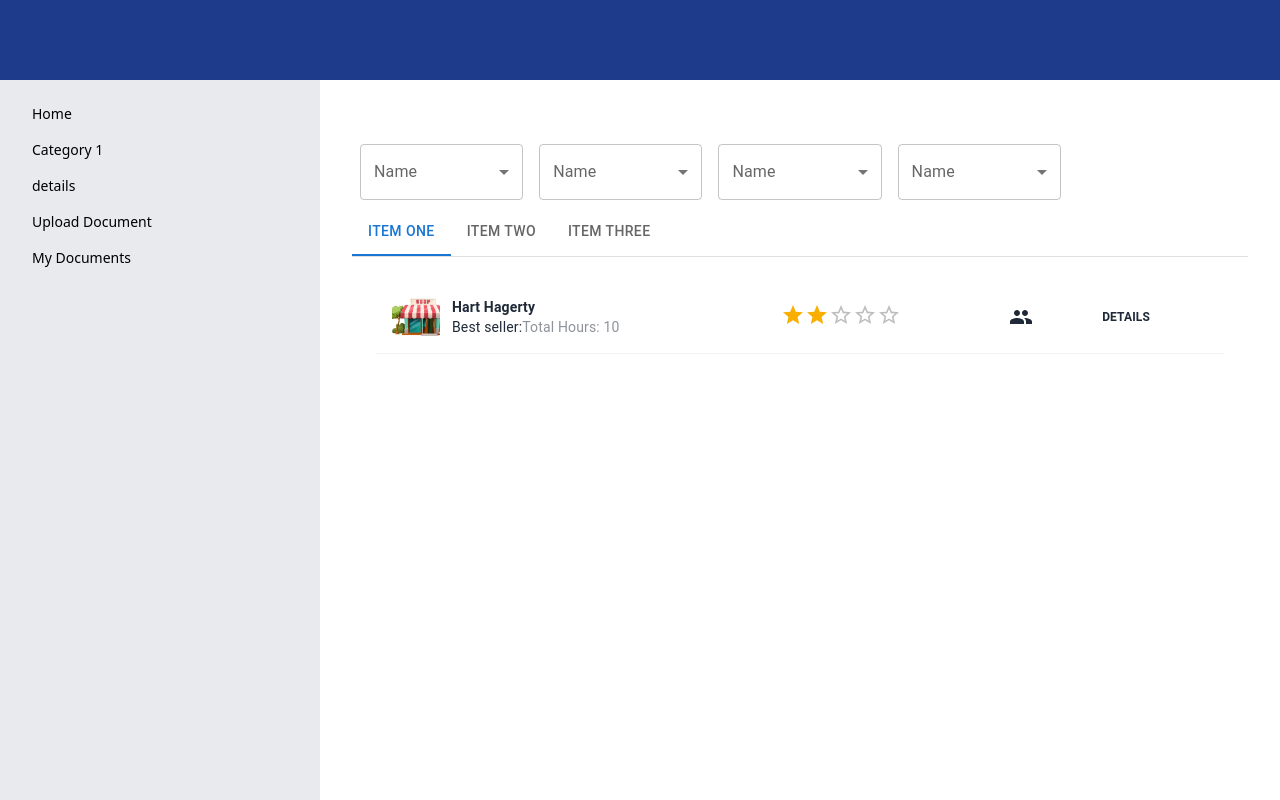
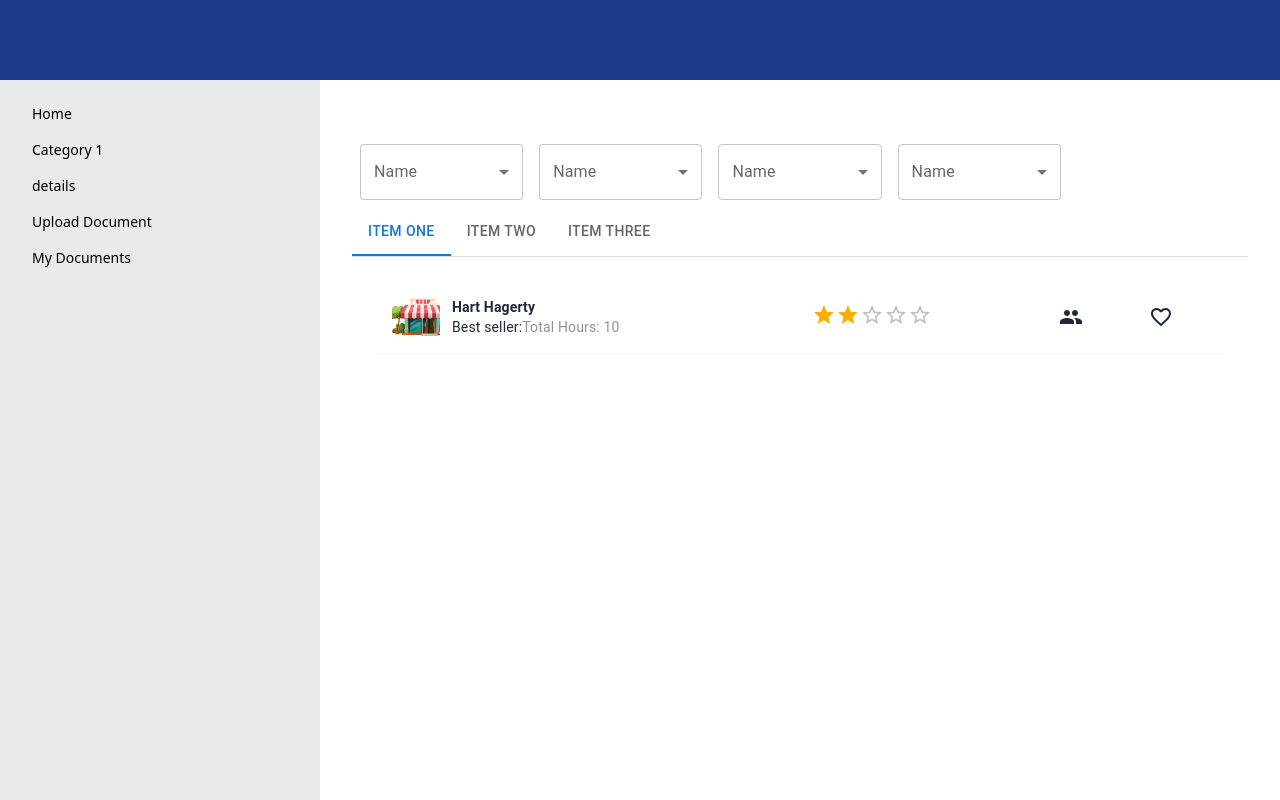
Before and after one commit to Asadullah246/drive, a React (Vite) app: page /mydoc in a window 1280 px wide. Built offline with nearby package versions, Linux system fonts and the light colour scheme; the HTML template or start-up script is replaced by a standard one.

Commit message:
MyDoc update

```diff
--- a/src/components/MyOwn.jsx
+++ b/src/components/MyOwn.jsx
@@ -1,5 +1,6 @@
 import { Rating } from "@mui/material";
 import GroupIcon from '@mui/icons-material/Group';
+import FavoriteBorderIcon from '@mui/icons-material/FavoriteBorder';
 import image from '../assets/CardImage/shop2.jpg'
 import { useState } from "react";
 // import { useState } from "react";
@@ -43,7 +44,7 @@ const MyOwn = () => {
                                 <GroupIcon/>
                             </td>
                             <th>
-                                <button className="btn btn-ghost btn-xs">details</button>
+                                <FavoriteBorderIcon/>
                             </th>
                         </tr>
                     </tbody>
```
